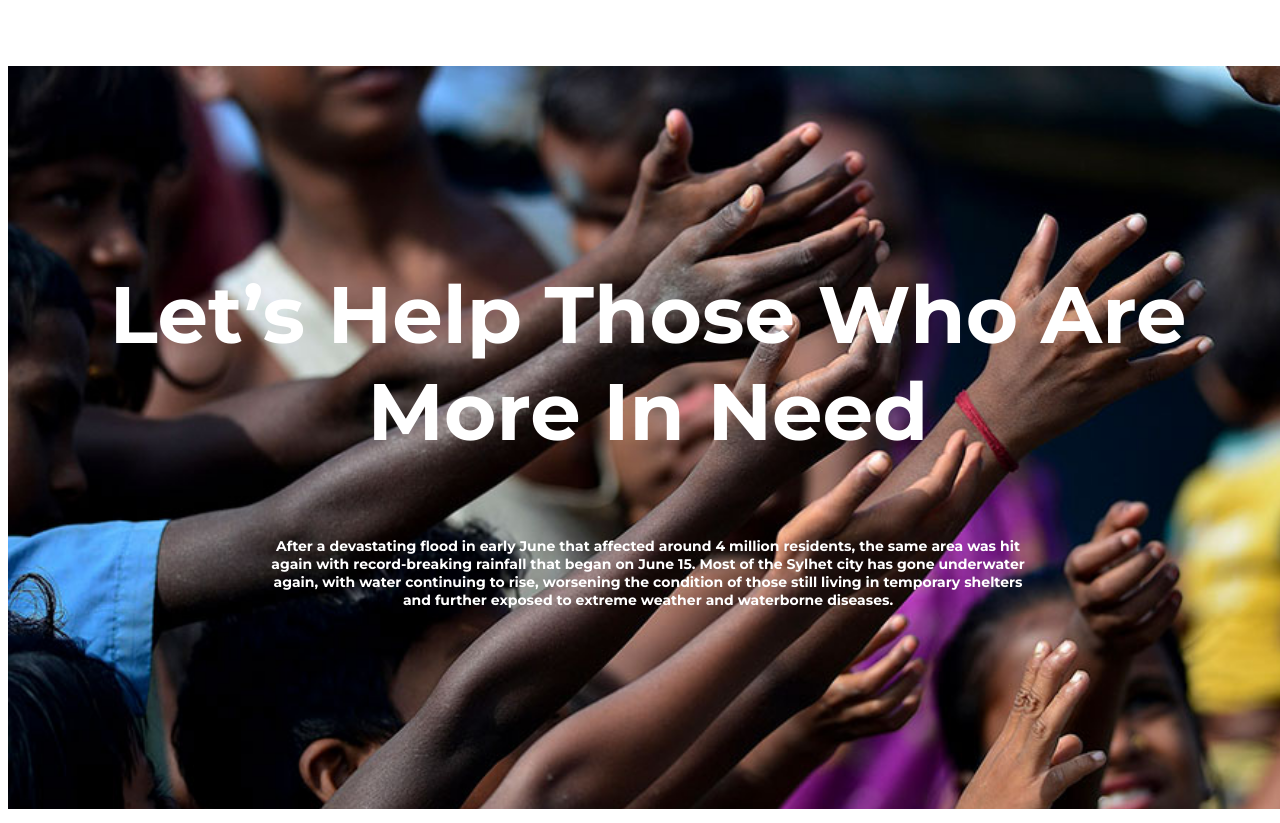
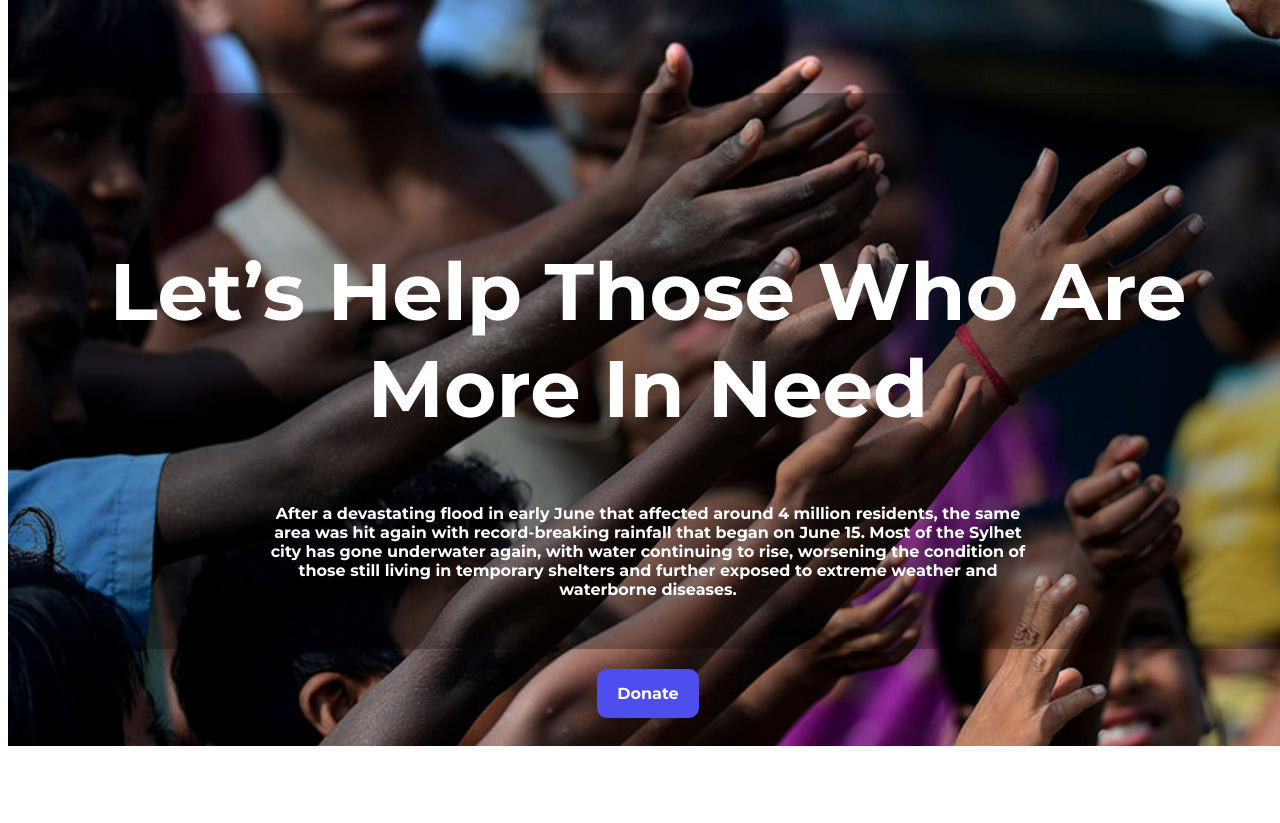
Before and after one commit to AnhaSamea/help-for-cause, a plain HTML site: page index.html in a window 1280 px wide. After the commit the page ends 800 px from the top, so only its background shows below. Drawn offline with Linux system fonts and the light colour scheme.

Commit message:
second-commit

```diff
--- a/index.html
+++ b/index.html
@@ -15,7 +15,7 @@
   </head>
   <body>
     <section class="front-page">
-      <div>
+      <div class="background">
         <h1 class="heading">Let’s Help Those Who Are More In Need</h1>
         <p class="front-paragraph">
           After a devastating flood in early June that affected around 4 million
@@ -26,6 +26,8 @@
           weather and waterborne diseases.
         </p>
       </div>
+      <br>
+      <a class="donate" href="https://bidyanondo.org/donation-clarification" target="_blank" rel="noopener noreferrer">Donate</a>
     </section>
   </body>
 </html>
--- a/style.css
+++ b/style.css
@@ -5,22 +5,39 @@ body {
   height: 100%;
 }
 .front-page {
+    background-image: url(images/donation13.jpg);
   margin-top: 0;
   text-align: center;
-  background-image: url(images/donation13.jpg);
   background-size: cover;
   background-repeat: no-repeat;
   color: white;
   width: 100%;
+  padding-bottom: 43px;
+  padding-top: 27px;
+
+}
+.background{
+    background-color: rgb(0,0,0,0.3);
 }
 .heading {
   font-size: 80px;
-  padding-top: 200px;
-  padding-bottom: 10px;
+  padding-top: 150px;
+  padding-bottom: 0;
+  /* background-color: rgb(0,0,0,0.2); */
 }
 .front-paragraph {
-  font-size: 14px;
-  padding-bottom: 200px;
+  font-size: 16px;
+  padding-top: 0;
+  padding-bottom: 50px;
   padding-left: 20%;
   padding-right: 20%;
+  /* background-color: rgb(0,0,0,0.2); */
 }
+.donate{
+    text-decoration:none;
+    background-color: rgb(78, 78, 238);
+    color: white;
+    padding: 15px 20px;
+    border-radius: 10px;
+   /* margin-bottom: 10%; */
+}
```
